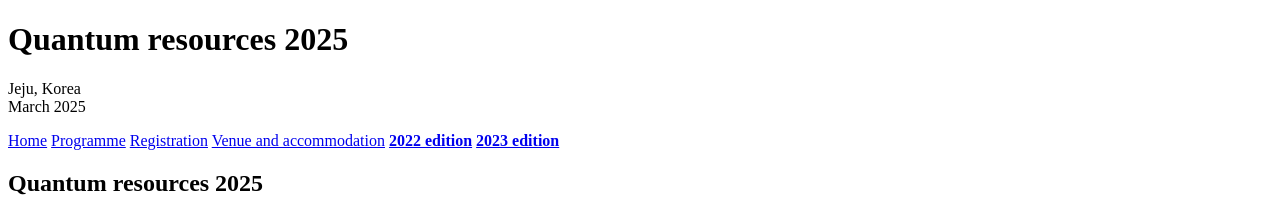
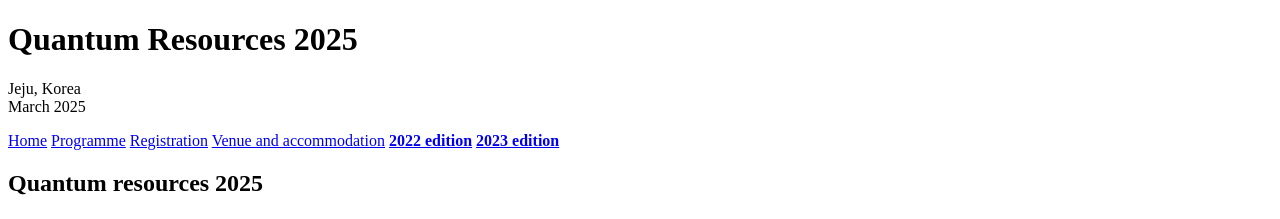
Before and after one commit to yeon-lee/yeon-lee.github.io, a Jekyll site: the page built from index.md, in a window 1280 px wide. Shown: the top 219 px of the page. Built offline with Jekyll 4.4.1, drawn with Linux system fonts in a browser that asks for light colours; nearby versions of some CDN libraries; our own code applies the rules of GitHub Pages for plain Markdown files.

```diff
--- a/_includes/sidebar.html
+++ b/_includes/sidebar.html
@@ -3,7 +3,7 @@
     <div class="sidebar-about">
       <h1>
         <!-- <a href="{{ site.baseurl }}"> -->
-          Quantum resources 2025
+          Quantum Resources 2025
         <!-- </a> -->
       </h1>
 
```
